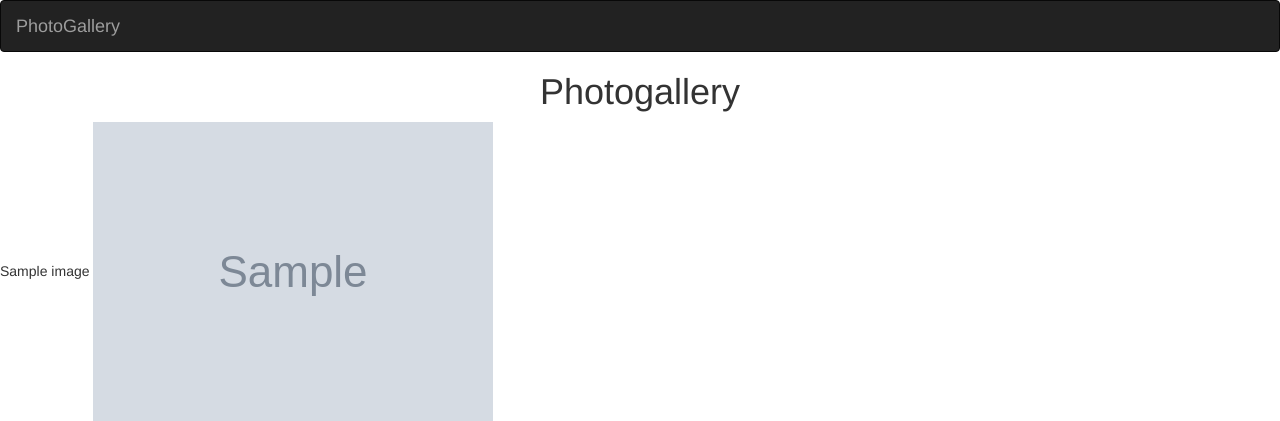
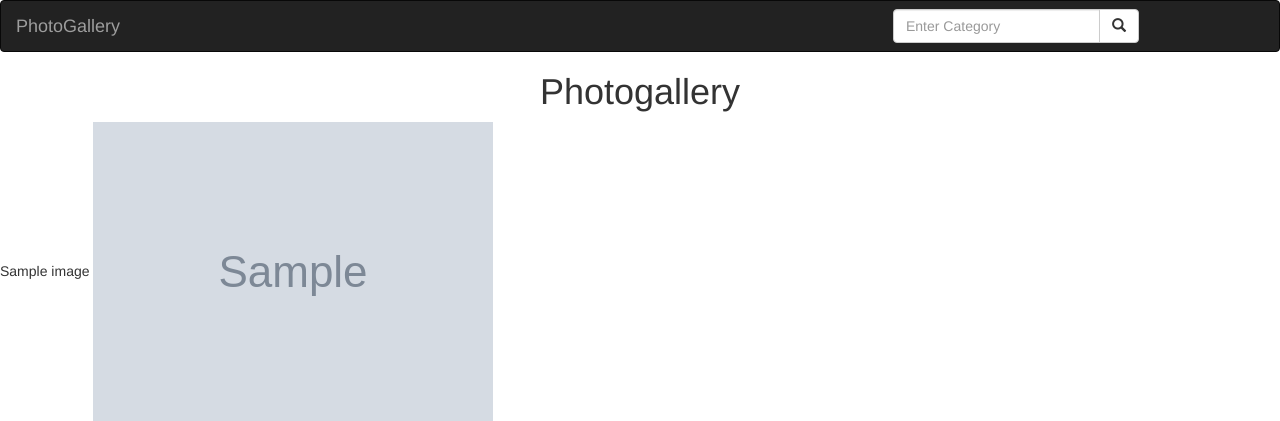
Before and after one commit to VickyMutai/gallery-app, a Django app: page / in a window 1280 px wide. Shown: the top 421 px of the page. Run offline with Django 3.2, Linux system fonts and the light colour scheme; tables that the repository leaves empty hold one stand-in row (values such as "Sample post"); grey boxes marked "Sample" are stand-in pictures; some libraries are stand-ins or nearby versions.

Commit message:
add search on navbar

```diff
--- a/galleria/photos/templates/navbar.html
+++ b/galleria/photos/templates/navbar.html
@@ -10,6 +10,19 @@
             <div class="navbar-header">
                 <a href="{% url 'home' %}" class="navbar-brand">PhotoGallery</a>
             </div>
+            <!-- add a search form -->
+            <div class="col-sm-4 col-md-4 navbar-right">
+                <form action="{% url 'search' %}" role='search' class="navbar-form">
+                    <div class="input-group">
+                        <input type="text" class="form-control" placeholder="Enter Category" name="category">
+                        <div class="input-group-btn">
+                            <button class="btn btn-default" type="submit" >
+                                <i class="glyphicon glyphicon-search"></i>
+                            </button>
+                        </div>
+                    </div>
+                </form>
+            </div>
         </div>
     </nav>
 </body>
```
